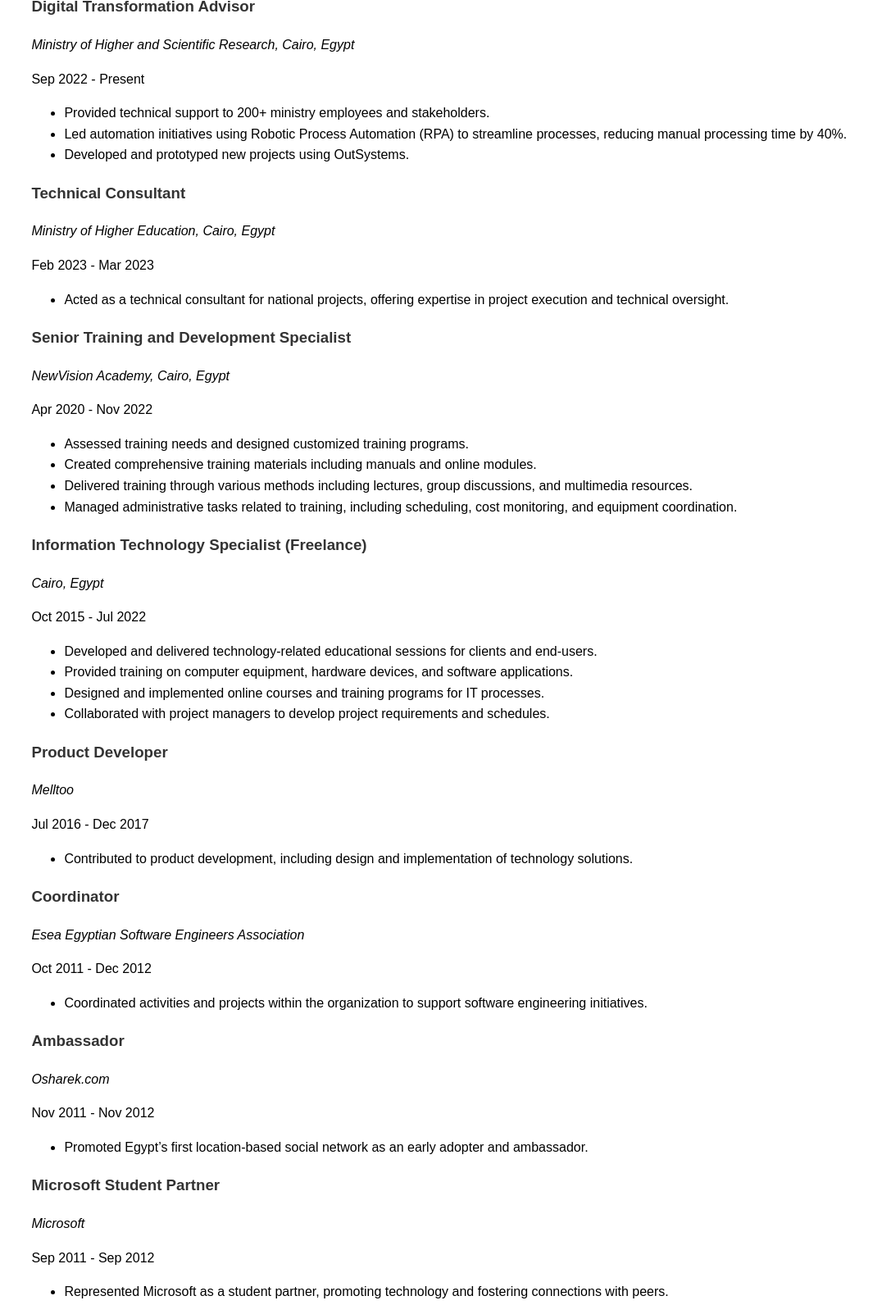
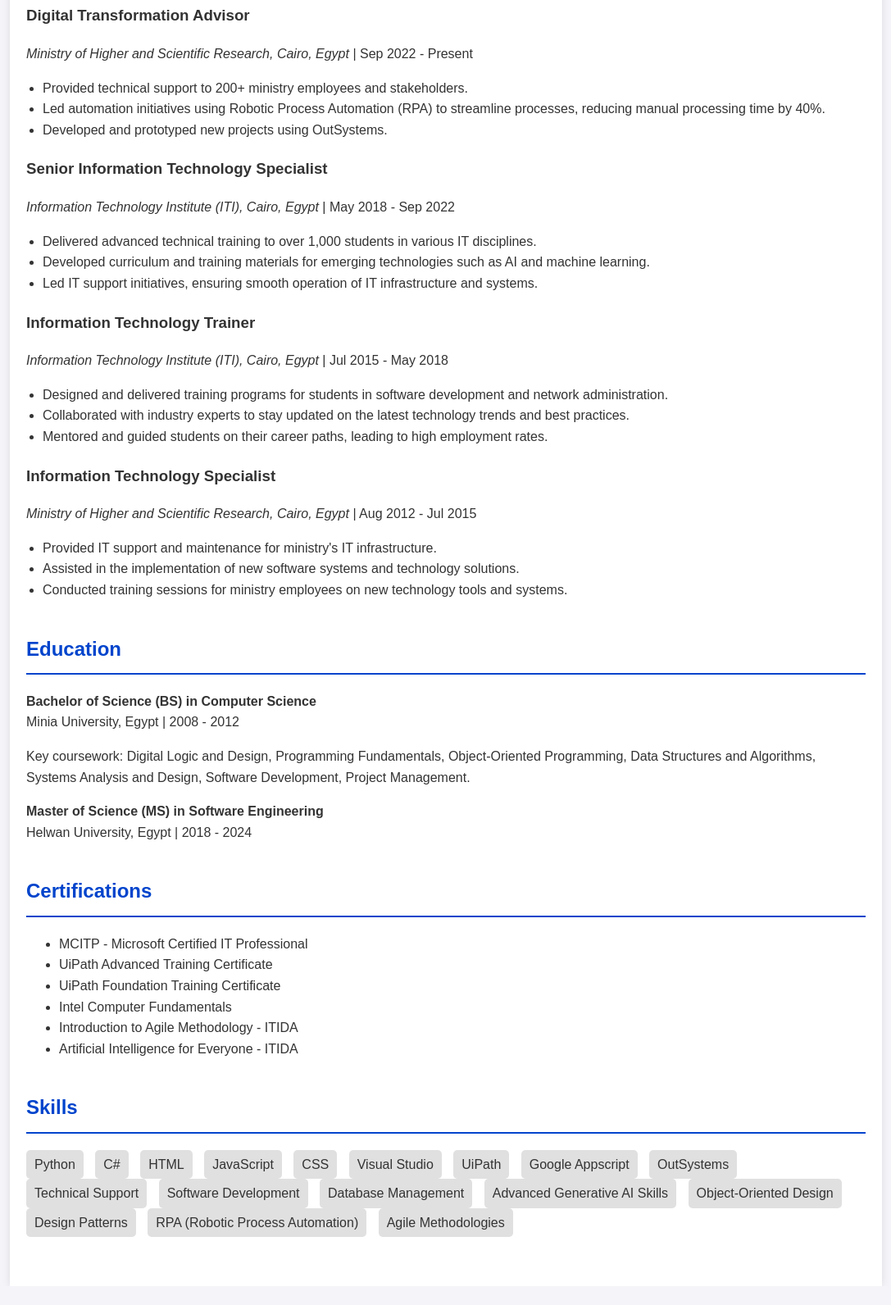
Before and after one commit to Abdelrahman-sadek/Abdelrahman-CV, a plain HTML site: page index.html in a window 1280 px wide. Shown: the part 530-2122 px from the top of the page at 82% size, without its empty margins (96-1183 px from the left). After the commit the page ends 2099 px from the top, so only its background shows below. Drawn offline with Linux system fonts and the light colour scheme.

Commit message:
Update index.html

```diff
--- a/index.html
+++ b/index.html
@@ -4,99 +4,74 @@
     <meta charset="UTF-8">
     <meta name="viewport" content="width=device-width, initial-scale=1.0">
     <title>Abdelrahman Sadek's CV</title>
-    <style>
-        body { font-family: Arial, sans-serif; line-height: 1.6; }
-        .container { width: 80%; margin: 0 auto; }
-        h1, h2, h3 { color: #333; }
-        .contact-info { margin-bottom: 20px; }
-        .section { margin-bottom: 40px; }
-        .skills { list-style: none; padding: 0; }
-        .skills li { display: inline-block; margin-right: 10px; background: #f4f4f4; padding: 5px 10px; border-radius: 5px; }
-    </style>
+    <link rel="stylesheet" href="styles.css">
+    <script defer src="scripts.js"></script>
 </head>
 <body>
     <div class="container">
+        <header>
             <h1>Abdelrahman Sadek</h1>
             <div class="contact-info">
                 <p>Cairo, Egypt</p>
                 <p>Email: <a href="mailto:abdelrahman.sadek@hotmail.com">abdelrahman.sadek@hotmail.com</a></p>
                 <p>Phone: +201001373851</p>
-            <p>LinkedIn: <a href="https://linkedin.com/in/abdelrahman-sadek-a7571033">linkedin.com/in/abdelrahman-sadek-a7571033</a></p>
+                <p>LinkedIn: <a href="https://linkedin.com/in/abdelrahman-sadek-a7571033" target="_blank">linkedin.com/in/abdelrahman-sadek-a7571033</a></p>
             </div>
+        </header>
 
-        <div class="section">
+        <section class="professional-summary">
             <h2>Professional Summary</h2>
             <p>Experienced Senior Information Technology Specialist with over 10 years in technology and training roles. Adept at leading digital transformation initiatives, providing technical support, and developing innovative solutions. Proven ability to communicate complex concepts effectively to diverse audiences. Seeking a challenging position in computer programming or telecommunications where advanced technical skills and experience in process automation and training can be utilized and further developed.</p>
-        </div>
+        </section>
 
-        <div class="section">
+        <section class="professional-experience">
             <h2>Professional Experience</h2>
+            <div class="job">
                 <h3>Digital Transformation Advisor</h3>
-            <p><em>Ministry of Higher and Scientific Research, Cairo, Egypt</em></p>
-            <p>Sep 2022 - Present</p>
+                <p><em>Ministry of Higher and Scientific Research, Cairo, Egypt</em> | Sep 2022 - Present</p>
                 <ul>
                     <li>Provided technical support to 200+ ministry employees and stakeholders.</li>
                     <li>Led automation initiatives using Robotic Process Automation (RPA) to streamline processes, reducing manual processing time by 40%.</li>
                     <li>Developed and prototyped new projects using OutSystems.</li>
                 </ul>
-            <h3>Technical Consultant</h3>
-            <p><em>Ministry of Higher Education, Cairo, Egypt</em></p>
-            <p>Feb 2023 - Mar 2023</p>
+            </div>
+            <div class="job">
+                <h3>Senior Information Technology Specialist</h3>
+                <p><em>Information Technology Institute (ITI), Cairo, Egypt</em> | May 2018 - Sep 2022</p>
                 <ul>
-                <li>Acted as a technical consultant for national projects, offering expertise in project execution and technical oversight.</li>
-            </ul>
-            <h3>Senior Training and Development Specialist</h3>
-            <p><em>NewVision Academy, Cairo, Egypt</em></p>
-            <p>Apr 2020 - Nov 2022</p>
-            <ul>
-                <li>Assessed training needs and designed customized training programs.</li>
-                <li>Created comprehensive training materials including manuals and online modules.</li>
-                <li>Delivered training through various methods including lectures, group discussions, and multimedia resources.</li>
-                <li>Managed administrative tasks related to training, including scheduling, cost monitoring, and equipment coordination.</li>
-            </ul>
-            <h3>Information Technology Specialist (Freelance)</h3>
-            <p><em>Cairo, Egypt</em></p>
-            <p>Oct 2015 - Jul 2022</p>
-            <ul>
-                <li>Developed and delivered technology-related educational sessions for clients and end-users.</li>
-                <li>Provided training on computer equipment, hardware devices, and software applications.</li>
-                <li>Designed and implemented online courses and training programs for IT processes.</li>
-                <li>Collaborated with project managers to develop project requirements and schedules.</li>
-            </ul>
-            <h3>Product Developer</h3>
-            <p><em>Melltoo</em></p>
-            <p>Jul 2016 - Dec 2017</p>
-            <ul>
-                <li>Contributed to product development, including design and implementation of technology solutions.</li>
-            </ul>
-            <h3>Coordinator</h3>
-            <p><em>Esea Egyptian Software Engineers Association</em></p>
-            <p>Oct 2011 - Dec 2012</p>
-            <ul>
-                <li>Coordinated activities and projects within the organization to support software engineering initiatives.</li>
-            </ul>
-            <h3>Ambassador</h3>
-            <p><em>Osharek.com</em></p>
-            <p>Nov 2011 - Nov 2012</p>
-            <ul>
-                <li>Promoted Egypt’s first location-based social network as an early adopter and ambassador.</li>
-            </ul>
-            <h3>Microsoft Student Partner</h3>
-            <p><em>Microsoft</em></p>
-            <p>Sep 2011 - Sep 2012</p>
-            <ul>
-                <li>Represented Microsoft as a student partner, promoting technology and fostering connections with peers.</li>
+                    <li>Delivered advanced technical training to over 1,000 students in various IT disciplines.</li>
+                    <li>Developed curriculum and training materials for emerging technologies such as AI and machine learning.</li>
+                    <li>Led IT support initiatives, ensuring smooth operation of IT infrastructure and systems.</li>
                 </ul>
             </div>
+            <div class="job">
+                <h3>Information Technology Trainer</h3>
+                <p><em>Information Technology Institute (ITI), Cairo, Egypt</em> | Jul 2015 - May 2018</p>
+                <ul>
+                    <li>Designed and delivered training programs for students in software development and network administration.</li>
+                    <li>Collaborated with industry experts to stay updated on the latest technology trends and best practices.</li>
+                    <li>Mentored and guided students on their career paths, leading to high employment rates.</li>
+                </ul>
+            </div>
+            <div class="job">
+                <h3>Information Technology Specialist</h3>
+                <p><em>Ministry of Higher and Scientific Research, Cairo, Egypt</em> | Aug 2012 - Jul 2015</p>
+                <ul>
+                    <li>Provided IT support and maintenance for ministry's IT infrastructure.</li>
+                    <li>Assisted in the implementation of new software systems and technology solutions.</li>
+                    <li>Conducted training sessions for ministry employees on new technology tools and systems.</li>
+                </ul>
+            </div>
+        </section>
 
-        <div class="section">
+        <section class="education">
             <h2>Education</h2>
-            <p><strong>Bachelor of Science (BS) in Computer Science</strong><br>Minia University, Egypt<br>2008 - 2012</p>
+            <p><strong>Bachelor of Science (BS) in Computer Science</strong><br>Minia University, Egypt | 2008 - 2012</p>
             <p>Key coursework: Digital Logic and Design, Programming Fundamentals, Object-Oriented Programming, Data Structures and Algorithms, Systems Analysis and Design, Software Development, Project Management.</p>
-            <p><strong>Master of Science (MS) in Software Engineering</strong><br>Helwan University, Egypt<br>2018 - 2024</p>
-        </div>
+            <p><strong>Master of Science (MS) in Software Engineering</strong><br>Helwan University, Egypt | 2018 - 2024</p>
+        </section>
 
-        <div class="section">
+        <section class="certifications">
             <h2>Certifications</h2>
             <ul>
                 <li>MCITP - Microsoft Certified IT Professional</li>
@@ -106,11 +81,11 @@
                 <li>Introduction to Agile Methodology - ITIDA</li>
                 <li>Artificial Intelligence for Everyone - ITIDA</li>
             </ul>
-        </div>
+        </section>
 
-        <div class="section">
+        <section class="skills">
             <h2>Skills</h2>
-            <ul class="skills">
+            <ul class="skills-list">
                 <li>Python</li>
                 <li>C#</li>
                 <li>HTML</li>
@@ -129,7 +104,7 @@
                 <li>RPA (Robotic Process Automation)</li>
                 <li>Agile Methodologies</li>
             </ul>
-        </div>
+        </section>
     </div>
 </body>
 </html>
```
Lines whose indentation alone changed are shown as unchanged.
